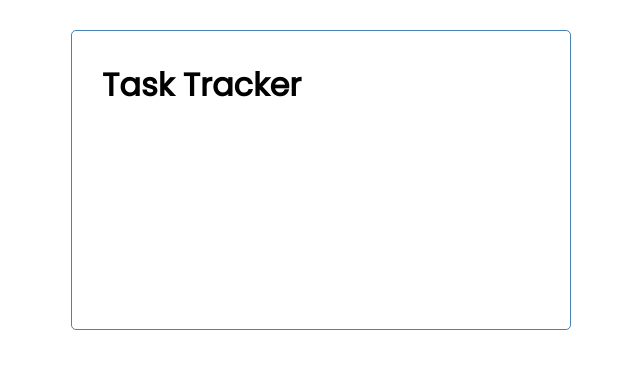
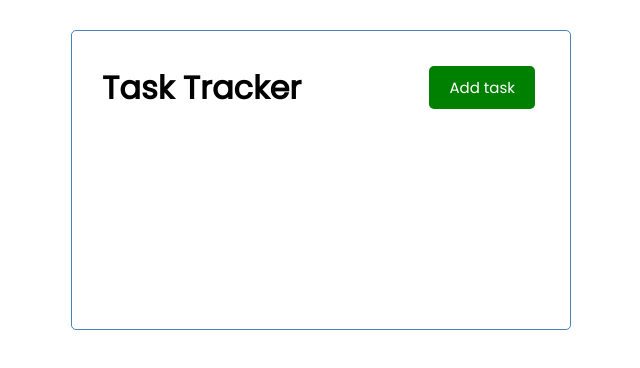
Before and after one commit to tuoanhnt95/Vue3-CLI-Task-tracker, a Vue app: page / in a window 1280 px wide. Shown: the top 368 px of the page, without its empty margins (319-959 px from the left). Built offline with nearby package versions, Linux system fonts and the light colour scheme.

Commit message:
feat: Add button

```diff
--- /dev/null
+++ b/src/components/Button.vue
@@ -0,0 +1,13 @@
+<template>
+    <button class="btn" :style="{ background: color }">{{ text }}</button>
+</template>
+
+<script>
+export default {
+    name: 'Button',
+    props: {
+        text: String,
+        color: String
+    }
+}
+</script>
--- a/src/components/Header.vue
+++ b/src/components/Header.vue
@@ -1,14 +1,20 @@
 <template>
     <header>
         <h1>{{ title }}</h1>
+        <Button text="Add task" color="green" />
     </header>
 </template>
 
 <script>
+import Button from './Button.vue'
+
 export default {
     name: 'Header',
     props: {
         title: String,
+    },
+    components: {
+        Button
     }
 }
 </script>
```
